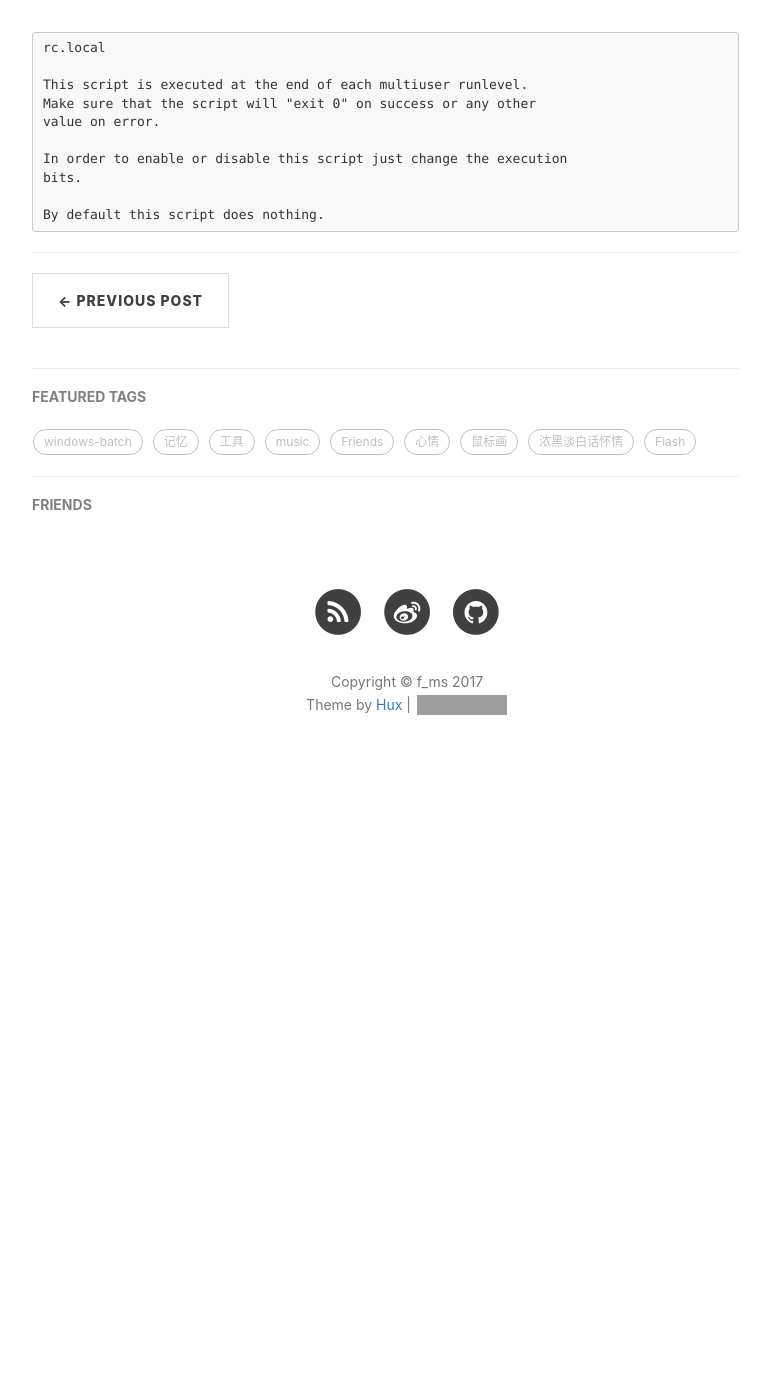
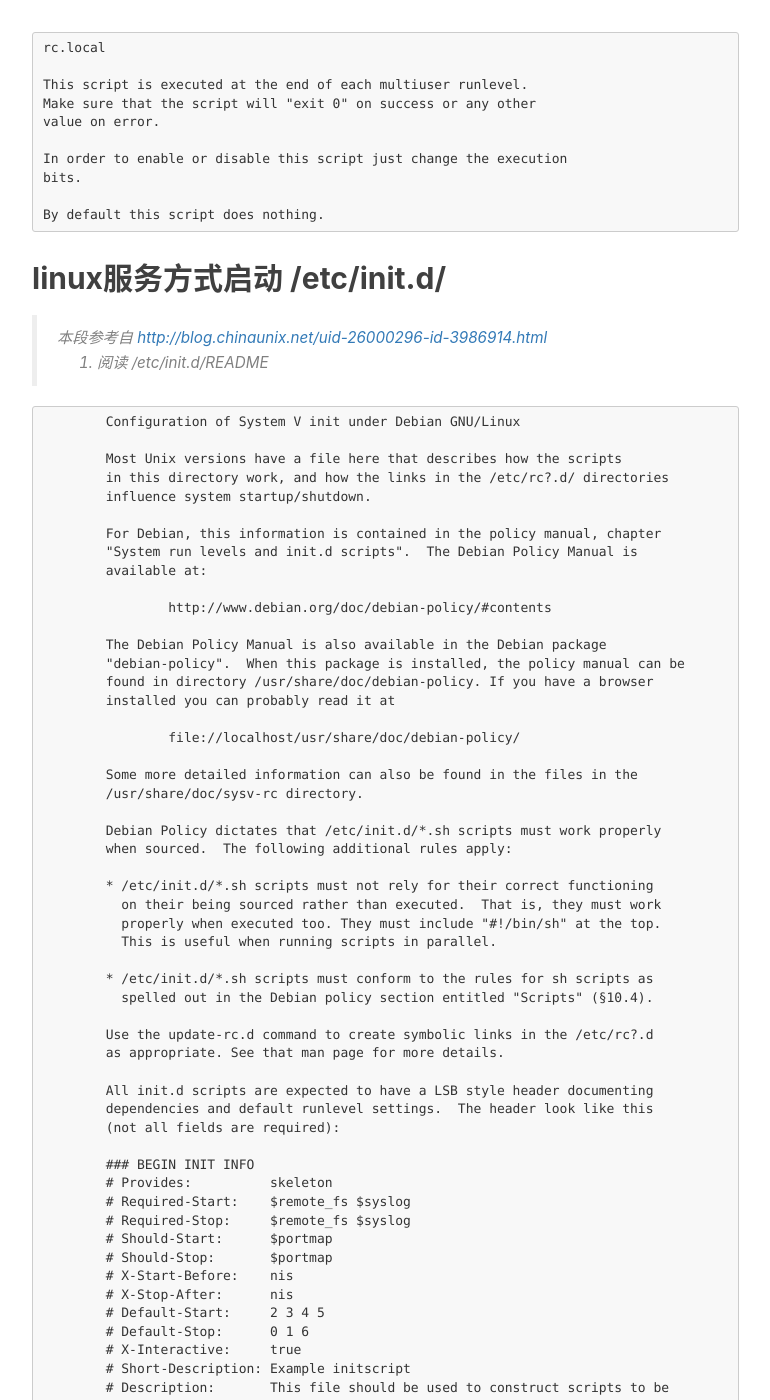
Before and after one commit to imfms/imfms.github.io, a Jekyll site: the page built from _posts/2017-05-10-raspberry-install-log.markdown, in a window 1280 px wide and 1400 px high, scrolled down 2636 px. Shown: the whole window, without its empty margins (233-1003 px from the left). Built offline with Jekyll 4.4.1, drawn with Linux system fonts in a browser that asks for light colours; nearby versions of some CDN libraries; comment, search, counter and statistics services are not loaded; before the commit the page ends 3445 px from its top, so only the background shows below that; some of the changed text lies outside the part shown; grey boxes are pictures that could not be loaded.

Commit message:
Update 2017-05-10-raspberry-install-log.markdown

```diff
--- a/_posts/2017-05-10-raspberry-install-log.markdown
+++ b/_posts/2017-05-10-raspberry-install-log.markdown
@@ -85,3 +85,132 @@
     bits.
 
     By default this script does nothing.
+
+## linux服务方式启动 /etc/init.d/
+> 本段参考自 [http://blog.chinaunix.net/uid-26000296-id-3986914.html](http://blog.chinaunix.net/uid-26000296-id-3986914.html)
+0. 阅读 /etc/init.d/README
+
+		Configuration of System V init under Debian GNU/Linux
+
+		Most Unix versions have a file here that describes how the scripts
+		in this directory work, and how the links in the /etc/rc?.d/ directories
+		influence system startup/shutdown.
+
+		For Debian, this information is contained in the policy manual, chapter
+		"System run levels and init.d scripts".  The Debian Policy Manual is
+		available at:
+
+			http://www.debian.org/doc/debian-policy/#contents
+
+		The Debian Policy Manual is also available in the Debian package
+		"debian-policy".  When this package is installed, the policy manual can be
+		found in directory /usr/share/doc/debian-policy. If you have a browser
+		installed you can probably read it at
+
+			file://localhost/usr/share/doc/debian-policy/
+
+		Some more detailed information can also be found in the files in the
+		/usr/share/doc/sysv-rc directory.
+
+		Debian Policy dictates that /etc/init.d/*.sh scripts must work properly
+		when sourced.  The following additional rules apply:
+
+		* /etc/init.d/*.sh scripts must not rely for their correct functioning
+		  on their being sourced rather than executed.  That is, they must work
+		  properly when executed too. They must include "#!/bin/sh" at the top.
+		  This is useful when running scripts in parallel.
+
+		* /etc/init.d/*.sh scripts must conform to the rules for sh scripts as
+		  spelled out in the Debian policy section entitled "Scripts" (§10.4).
+
+		Use the update-rc.d command to create symbolic links in the /etc/rc?.d
+		as appropriate. See that man page for more details.
+
+		All init.d scripts are expected to have a LSB style header documenting
+		dependencies and default runlevel settings.  The header look like this
+		(not all fields are required):
+
+		### BEGIN INIT INFO
+		# Provides:          skeleton
+		# Required-Start:    $remote_fs $syslog
+		# Required-Stop:     $remote_fs $syslog
+		# Should-Start:      $portmap
+		# Should-Stop:       $portmap
+		# X-Start-Before:    nis
+		# X-Stop-After:      nis
+		# Default-Start:     2 3 4 5
+		# Default-Stop:      0 1 6
+		# X-Interactive:     true
+		# Short-Description: Example initscript
+		# Description:       This file should be used to construct scripts to be
+		#                    placed in /etc/init.d.
+		### END INIT INFO
+
+		More information on the format is available from insserv(8).  This
+		information is used to dynamicaly assign sequence numbers to the
+		boot scripts and to run the scripts in parallel during the boot.
+		See also /usr/share/doc/insserv/README.Debian.
+
+1. 提取重点
+
+	- 大多unix系统下 `/etc/rc?.d` 目录对应着系统开机/关机时会调用的脚本
+
+		所有 rc?.d 中的脚本来自 /etc/init.d 的软链接, 以下英文文档来自 各个rc?.d目录下README
+
+		- rc0.d
+
+			Generally it is not necessary to alter the scripts in this directory
+			Their purpose is to stop all services and to make the system ready
+			for shutdown.
+
+			在系统执行停止所有服务准备关机时
+
+		- rc1.d
+
+			Generally it is not necessary to alter the scripts in this directory
+			Their purpose is to stop all services and thus to put the system in
+			single-user mode.
+
+			在系统执行停止所有服务进入单用户模式时
+
+		- rc2-5.d document
+
+			To disable a service in this runlevel, rename its script in this
+			directory so that the new name begins with a 'K' and a two-digit
+			number, and run 'update-rc.d script defaults' to reorder the scripts
+			according to dependencies.  A warning about the current runlevels
+			being enabled not matching the LSB header in the init.d script will be
+			printed.  To re-enable the service, rename the script back to its
+			original name beginning with 'S' and run update-rc.d again.
+			?
+
+		- rc2.d
+		- rc3.d
+		- rc4.d
+		- rc5.d
+		- rc6.d
+
+			Generally it is not necessary to alter the scripts in this directory.
+			Their purpose is to stop all services and to make the system ready
+			for reboot.
+
+			在系统执行停止所有服务准备重新启动时
+
+1. 实例?
+
+		#!/bin/sh
+		### BEGIN INIT INFO
+		# Provides:          skeleton
+		# Required-Start:    $remote_fs $syslog
+		# Required-Stop:     $remote_fs $syslog
+		# Should-Start:      $portmap
+		# Should-Stop:       $portmap
+		# X-Start-Before:    nis
+		# X-Stop-After:      nis
+		# Default-Start:     2 3 4 5
+		# Default-Stop:      0 1 6
+		# X-Interactive:     true
+		# Short-Description: Example initscript
+		# Description:       This file should be used to construct scripts to be
+		#                    placed in /etc/init.d.
+		### END INIT INFO
```
